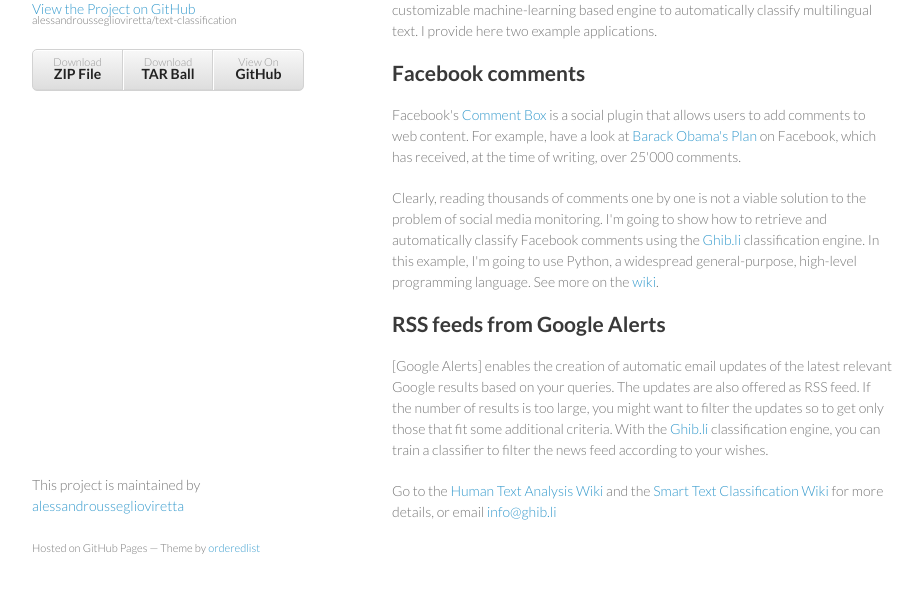
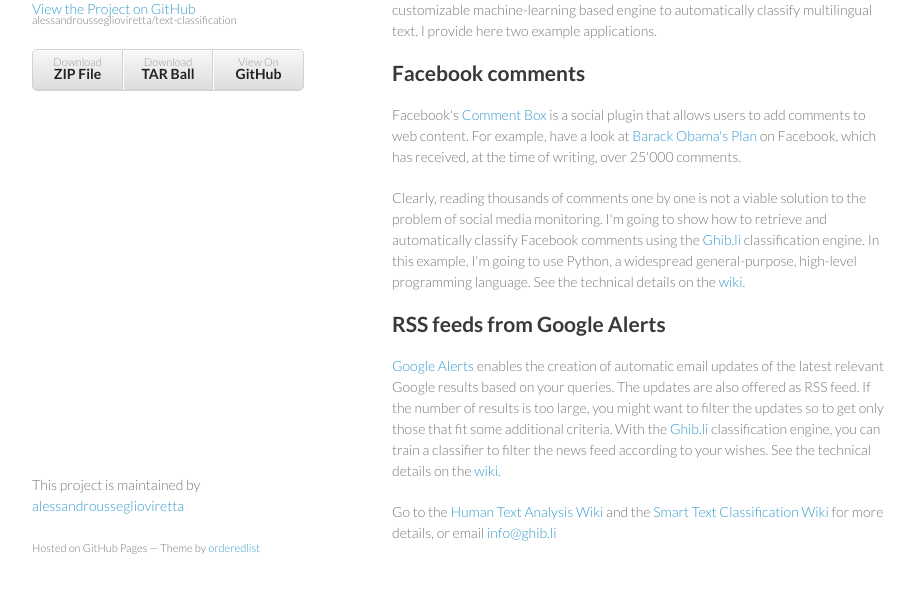
Before and after one commit to aus70/text-classification, a plain HTML site: page index.html in a window 1280 px wide. Shown: the part 173-766 px from the top of the page, without its empty margins (178-1101 px from the left). Drawn offline with Linux system fonts and the light colour scheme.

```diff
--- a/index.html
+++ b/index.html
@@ -36,11 +36,11 @@
 
 <p>Facebook's <a href="http://developers.facebook.com/docs/reference/plugins/comments/">Comment Box</a> is a social plugin that allows users to add comments to web content. For example, have a look at <a href="http://www.facebook.com/photo.php?fbid=10151435566046749">Barack Obama's Plan</a> on Facebook, which has received, at the time of writing, over 25'000 comments.</p>
 
-<p>Clearly, reading thousands of comments one by one is not a viable solution to the problem of social media monitoring. I'm going to show how to retrieve and automatically classify Facebook comments using the <a href="http://ghib.li">Ghib.li</a> classification engine. In this example, I'm going to use Python, a widespread general-purpose, high-level programming language. See more on the <a href="https://github.com/alessandrousseglioviretta/text-classification/wiki/Facebook-comments-classification">wiki</a>.</p>
+<p>Clearly, reading thousands of comments one by one is not a viable solution to the problem of social media monitoring. I'm going to show how to retrieve and automatically classify Facebook comments using the <a href="http://ghib.li">Ghib.li</a> classification engine. In this example, I'm going to use Python, a widespread general-purpose, high-level programming language. See the technical details on the <a href="https://github.com/alessandrousseglioviretta/text-classification/wiki/Facebook-comments-classification">wiki</a>.</p>
 
 <h2>RSS feeds from Google Alerts</h2>
 
-<p>[Google Alerts] enables the creation of automatic email updates of the latest relevant Google results based on your queries. The updates are also offered as RSS feed. If the number of results is too large, you might want to filter the updates so to get only those that fit some additional criteria. With the <a href="http://ghib.li">Ghib.li</a> classification engine, you can train a classifier to filter the news feed according to your wishes.</p>
+<p><a href="http://www.google.com/alerts">Google Alerts</a> enables the creation of automatic email updates of the latest relevant Google results based on your queries. The updates are also offered as RSS feed. If the number of results is too large, you might want to filter the updates so to get only those that fit some additional criteria. With the <a href="http://ghib.li">Ghib.li</a> classification engine, you can train a classifier to filter the news feed according to your wishes. See the technical details on the <a href="https://github.com/alessandrousseglioviretta/text-classification/wiki/Google-Alerts-RSS-Feed-classification">wiki</a>.</p>
 
 <p>Go to the <a href="https://github.com/alessandrousseglioviretta/text-analysis/wiki">Human Text Analysis Wiki</a> and the <a href="https://github.com/alessandrousseglioviretta/text-classification/wiki">Smart Text Classification Wiki</a> for more details, or email <a href="mailto:info@ghib.li">info@ghib.li</a></p>
       </section>
```
Also changed, not shown: params.json (+1 -1 lines).
